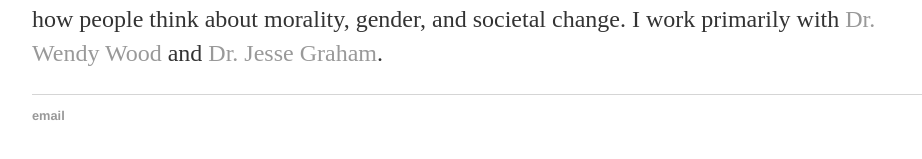
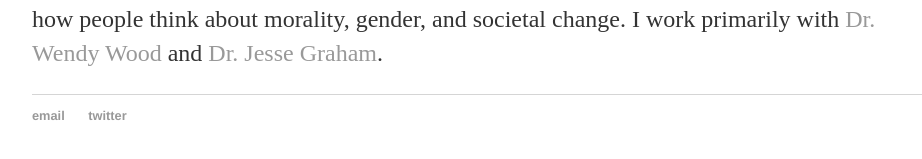
Before and after one commit to ciskiwitch/ciskiwitchB.github.io, a Jekyll site: the page built from index.html, in a window 1280 px wide. Shown: the part 228-387 px from the top of the page, without its empty margins (160-1082 px from the left). Built offline with Jekyll 4.4.1, drawn with Linux system fonts in a browser that asks for light colours.

Commit message:
Update default.html

```diff
--- a/_layouts/default.html
+++ b/_layouts/default.html
@@ -22,6 +22,7 @@
 	    		<ul>
 
 				<li><a href="mailto:caroliskiwitch@gmail.com">email</a></li>
+				<li> <a href="https://twitter.com/{{ site.twitter_username }}" onclick="_gaq.push(['_trackEvent', 'linkTo', 'twitter', this.href]);"><i class="fa fa-twitter"></i><span class="link-text">twitter</span></a></li>
 				</ul>
 			</footer>
 		</body>
```
